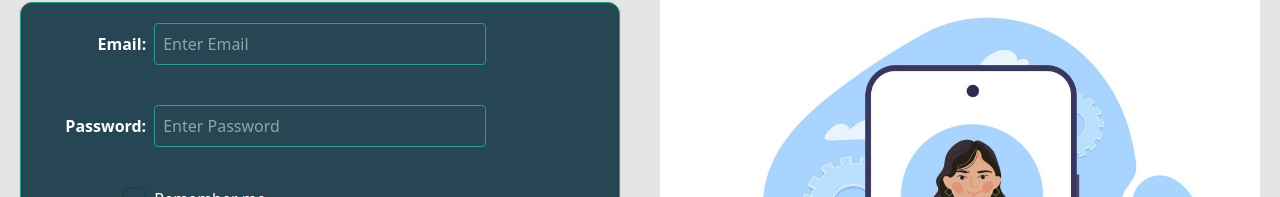
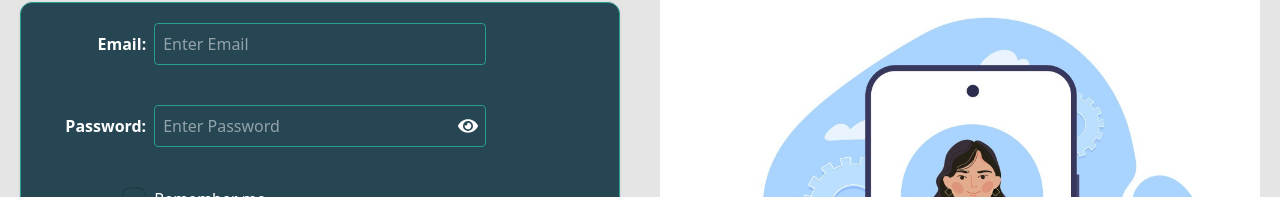
Before and after one commit to emonOPL/Quick-Quiz, a React (Vite) app: page /login in a window 1280 px wide. Shown: the part 165-362 px from the top of the page. Built offline with nearby package versions, Linux system fonts and the light colour scheme; no server answers.

Commit message:
Solved the password bugs of Login and Registration page

```diff
--- a/src/Pages/Login.jsx
+++ b/src/Pages/Login.jsx
@@ -4,11 +4,13 @@ import { Link, useLocation, useNavigate } from "react-router";
 import Google from "../assets/google.webp";
 import { useAuth } from "../context/AuthContext";
 import { Bounce, toast } from "react-toastify";
+import { FaEye, FaEyeSlash } from "react-icons/fa";
 
 export default function Login() {
   const [email, setEmail] = useState("");
   const [password, setPassword] = useState("");
   const [remember, setRemember] = useState(false);
+  const [showPassword, setShowPassword] = useState(false);
 
   const navigate = useNavigate();
   const location = useLocation();
@@ -111,16 +113,31 @@ export default function Login() {
               <label className="block font-semibold md:text-right col-span-5 md:col-span-1">
                 Password:
               </label>
+              <div className="relative w-full col-span-5 md:col-span-3 validator">
                 <input
-                type="password"
-                className="border border-[#2A9D8F] rounded p-2 validator w-full col-span-5 md:col-span-3"
+                  type={showPassword ? "text" : "password"}
+                  className="border border-[#2A9D8F] rounded p-2 validator w-full"
                   required
                   placeholder="Enter Password"
                   minLength="6"
-                pattern="(?=.*\d)(?=.*[a-z])(?=.*[A-Z]).{8,}"
+                  pattern="(?=.*\d)(?=.*[a-z])(?=.*[A-Z]).{6,}"
                   title="Must be more than 6 characters, including number, lowercase letter, uppercase letter"
                   onChange={(e) => setPassword(e.target.value)}
                 />
+                {showPassword ? (
+                  <FaEyeSlash
+                    size={20}
+                    className="absolute top-1/2 right-2 transform -translate-y-1/2 cursor-pointer"
+                    onClick={() => setShowPassword(false)}
+                  />
+                ) : (
+                  <FaEye
+                    size={20}
+                    className="absolute top-1/2 right-2 transform -translate-y-1/2 cursor-pointer"
+                    onClick={() => setShowPassword(true)}
+                  />
+                )}
+              </div>
               <p className="validator-hint mt-0 col-span-5 md:col-span-1">
                 Must be more than 6 characters, including number, lowercase
                 letter, uppercase letter
--- a/src/Pages/Registration.jsx
+++ b/src/Pages/Registration.jsx
@@ -142,7 +142,7 @@ export default function Registration() {
                 type="email"
                 className="border border-[#2A9D8F] rounded p-2 validator w-full col-span-5 md:col-span-3"
                 required
-                placeholder="Enter Eamil"
+                placeholder="Enter Email"
                 onChange={(e) => setEmail(e.target.value)}
               />
               <p className="validator-hint mt-0 col-span-5 md:col-span-1">
@@ -159,7 +159,7 @@ export default function Registration() {
                 required
                 placeholder="Enter Password"
                 minLength="6"
-                pattern="(?=.*\d)(?=.*[a-z])(?=.*[A-Z]).{8,}"
+                pattern="(?=.*\d)(?=.*[a-z])(?=.*[A-Z]).{6,}"
                 title="Must be more than 6 characters, including number, lowercase letter, uppercase letter"
                 onChange={(e) => setPassword(e.target.value)}
               />
```
Lines whose indentation alone changed are shown as unchanged.
